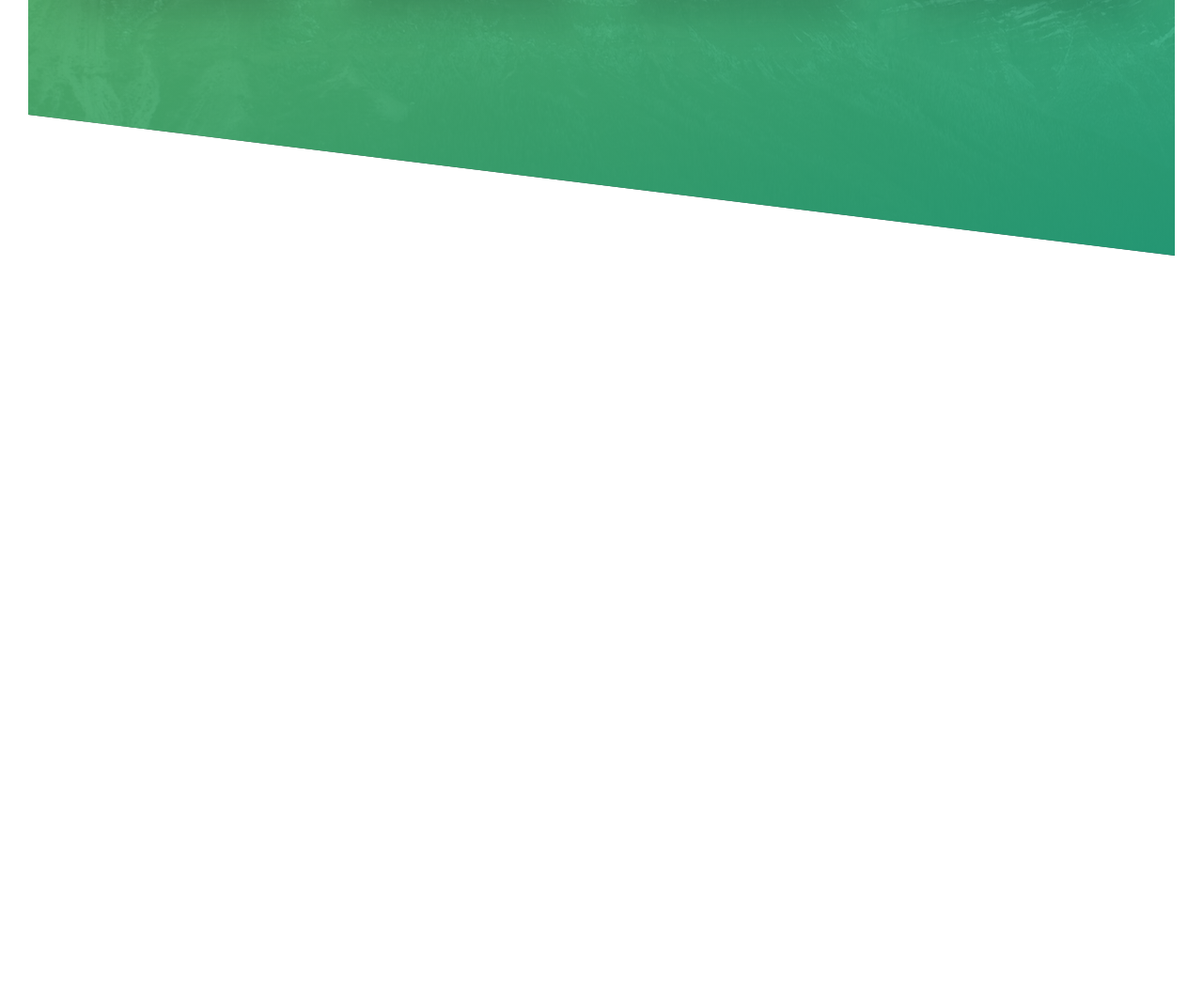
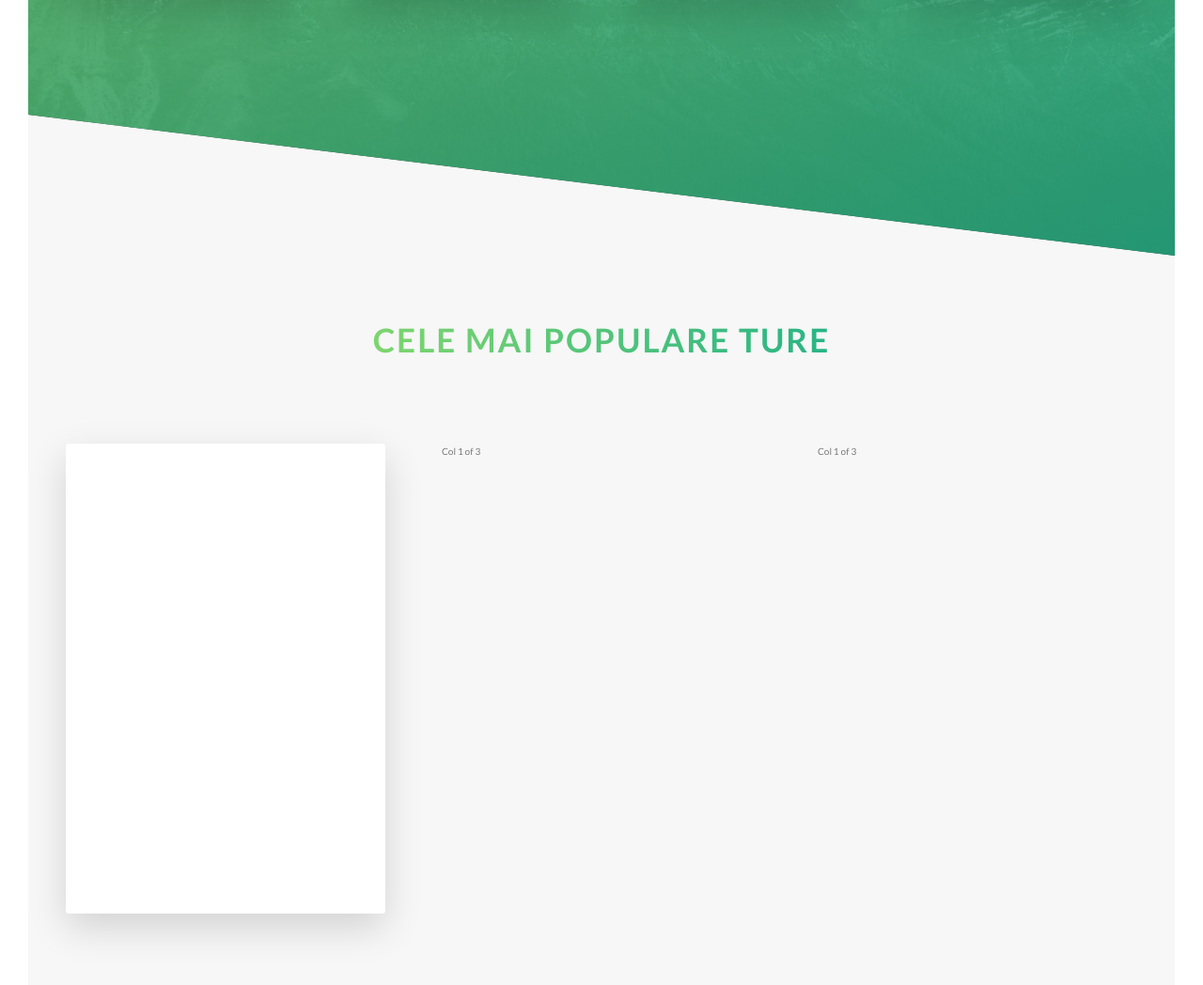
Before and after one commit to alexpatru/explonat, a website: page index.html in a window 1280 px wide. Shown: the part 2007-3055 px from the top of the page at 94% size. Before the commit the page ends 2279 px from the top, so only its background shows below. Drawn offline with Linux system fonts and the light colour scheme.

Commit message:
created a tours card and rotate effect

```diff
--- a/index.html
+++ b/index.html
@@ -122,6 +122,33 @@
                     </div>
                 </div>
             </section>
+
+            <section class="section-tours">
+                <div class="u-center-text u-margin-bottom-big">
+                    <h2 class="heading-secondary">
+                        Cele mai populare ture
+                    </h2>
+                </div>
+
+                <div class="row">
+                    <div class="col-1-of-3">
+                       <div class="card">
+                            <div class="card__side card__side--front">
+                                Front
+                            </div>
+                            <div class="card__side card__side--back card__side--back-1">
+                                Back
+                            </div>
+                       </div>
+                    </div>
+                    <div class="col-1-of-3">
+                        Col 1 of 3
+                    </div>
+                    <div class="col-1-of-3">
+                         Col 1 of 3
+                    </div>
+                </div>
+            </section>
         </main>
 
         <!--
--- a/sass/abstracts/_variables.scss
+++ b/sass/abstracts/_variables.scss
@@ -2,6 +2,12 @@
 $color-primary: #55c57a;
 $color-primary-light:#7ed56f;
 $color-primary-dark: #28b485;
+
+$color-secondary-light: #ffb900;
+$color-secondary-dark: #ff7730;
+
+$color-tertiary-light: #2998ff;
+$color-tertiary-dark: #5643fa;
 
 $color-grey-light-1: #f7f7f7;
 
--- /dev/null
+++ b/sass/components/_card.scss
@@ -0,0 +1,42 @@
+.card {
+    perspective: 150rem;
+    -moz-perspective: 150rem;
+    position: relative;
+    height: 50rem;
+
+    &__side {
+        color:white;
+        font-size: 5rem;
+        height: 50rem;
+        transition: all .8s ease;
+        position:absolute;
+        top: 0;
+        left: 0;
+        width: 100%;
+        backface-visibility: hidden;
+        border-radius: 3px;
+        box-shadow:0 1.5rem 4rem rgba($color-black, .15);
+
+        &--front{
+            background-color: $color-white;
+        }
+
+        &--back {
+            transform: rotateY(180deg);
+
+            &-1 {
+                background-image: linear-gradient( to right bottom, $color-secondary-light, $color-secondary-dark);
+            }
+        }
+    }
+
+    &:hover &__side--front {
+        transform: rotateY(-180deg)
+    }
+
+    &:hover &__side--back {
+        transform: rotateY(0)
+    }
+
+
+}
--- a/sass/main.scss
+++ b/sass/main.scss
@@ -8,6 +8,7 @@
 @import "base/utilities";
 
 @import "components/button";
+@import "components/card";
 @import "components/composition";
 @import "components/feature-box";
 
--- a/sass/pages/_home.scss
+++ b/sass/pages/_home.scss
@@ -19,3 +19,9 @@
         transform: skewY(-7deg);
     }
 }
+
+.section-tours{
+    background-color:$color-grey-light-1;
+    padding:25rem 0 50rem 0;
+    margin-top: -11.5rem;
+}
```
Also changed, not shown: css/style.css.
